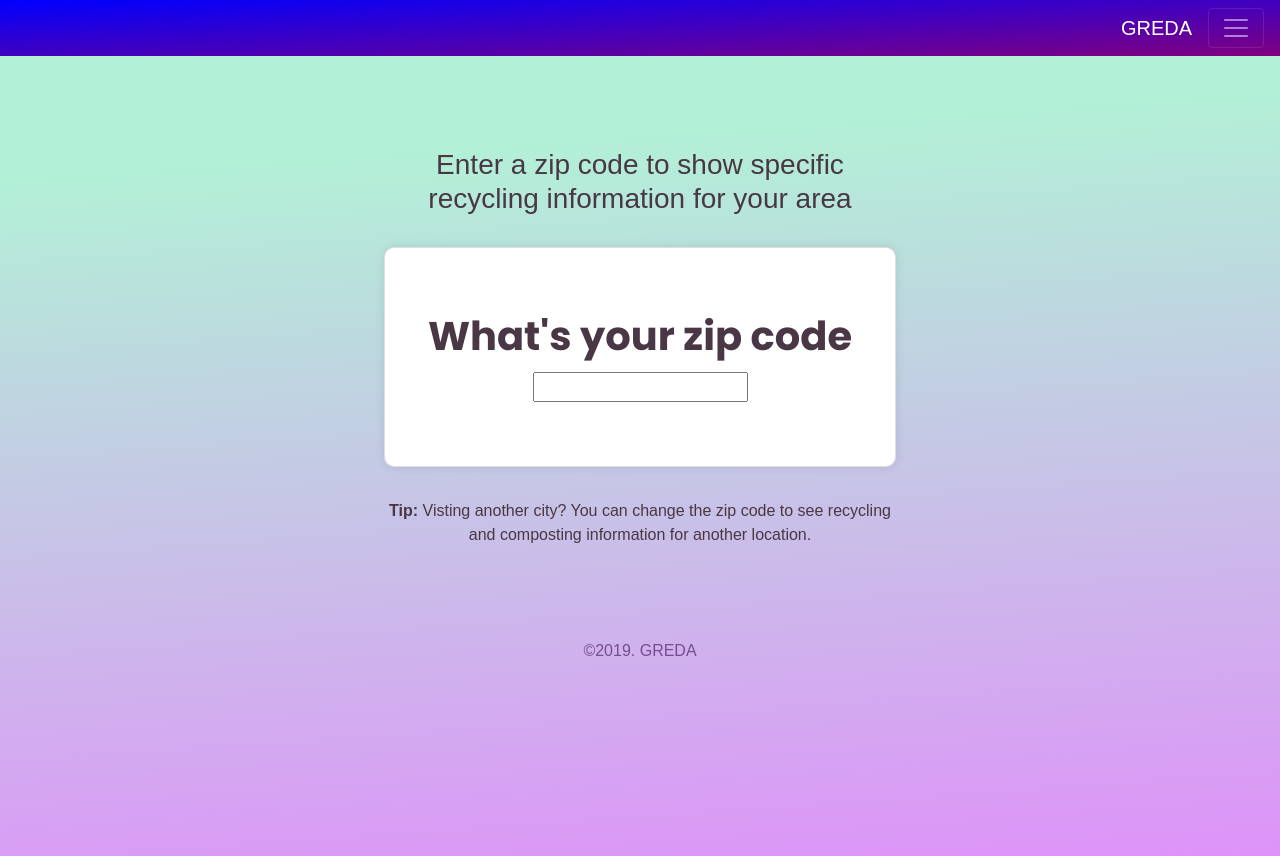
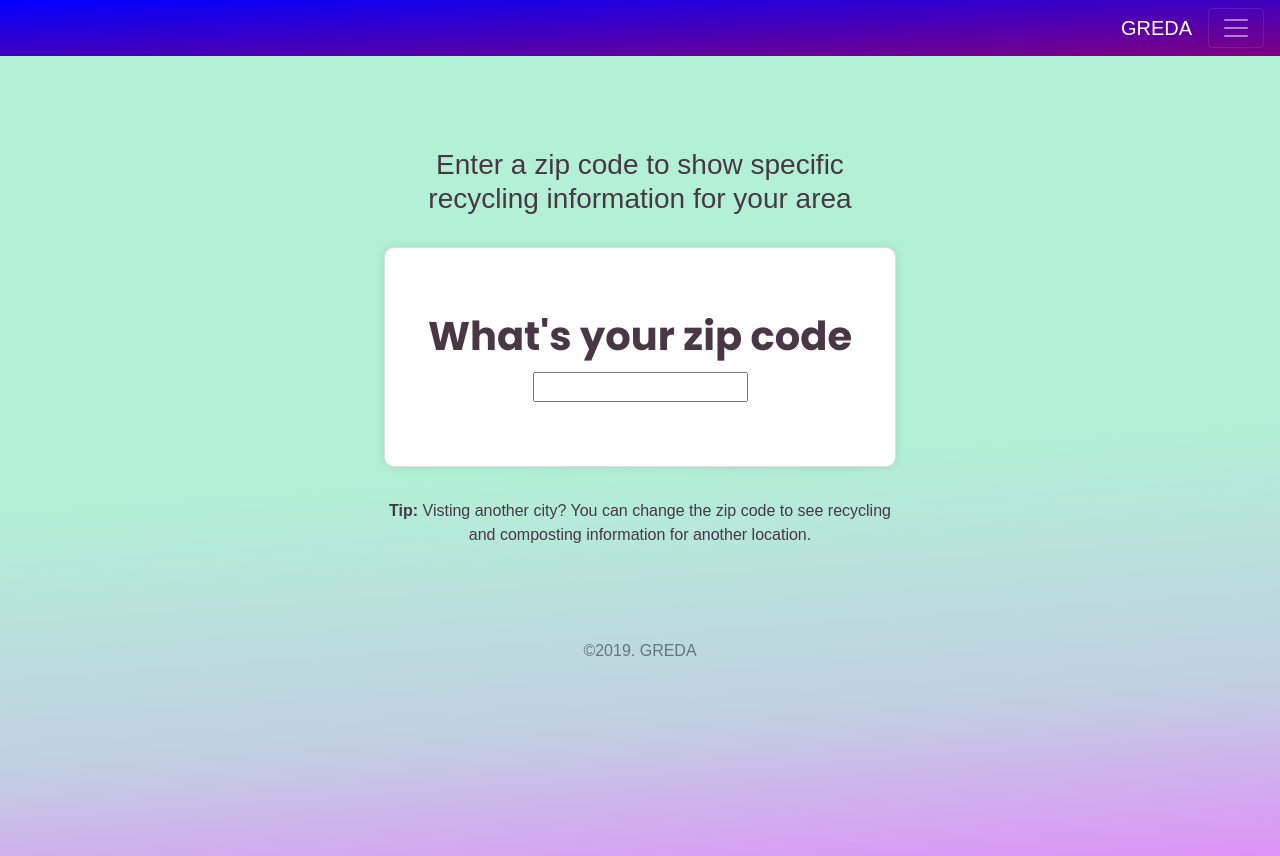
Before and after one commit to aengblom/GREDA, a React (Create React App) app: page / in a window 1280 px wide. Built offline with nearby package versions, Linux system fonts and the light colour scheme.

Commit message:
update gradient on homepage

```diff
--- a/src/App.css
+++ b/src/App.css
@@ -42,7 +42,12 @@ p {
   width: 100%;
   height: 100%;
   opacity: 0.5;
-  background-image: linear-gradient(176deg, #65e3ae 13%, #bc26f1 100%);
+  background-image: linear-gradient(
+    176deg,
+    #65e3ae 50%,
+    #83a1c4 80%,
+    #bc26f1 100%
+  );
 }
 
 .wrapper {
```
